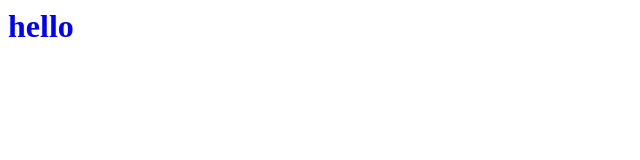
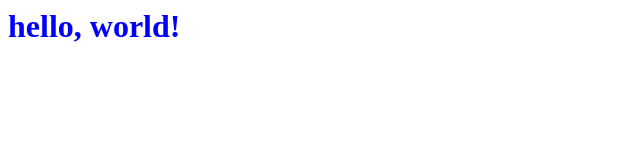
Before and after one commit to alireema19/Ladysuperstar, a plain HTML site: page index.html in a window 1280 px wide. Shown: the whole page, without its empty margins (0-640 px from the left). Drawn offline with Linux system fonts and the light colour scheme.

Commit message:
Change message in heading

```diff
--- a/index.html
+++ b/index.html
@@ -4,6 +4,6 @@
   <link rel="stylesheet" href="css/style.css">
 </head>
 <body>
-  <h1> hello </h1>
+  <h1> hello, world!</h1>
 </body>
 </html>
```
